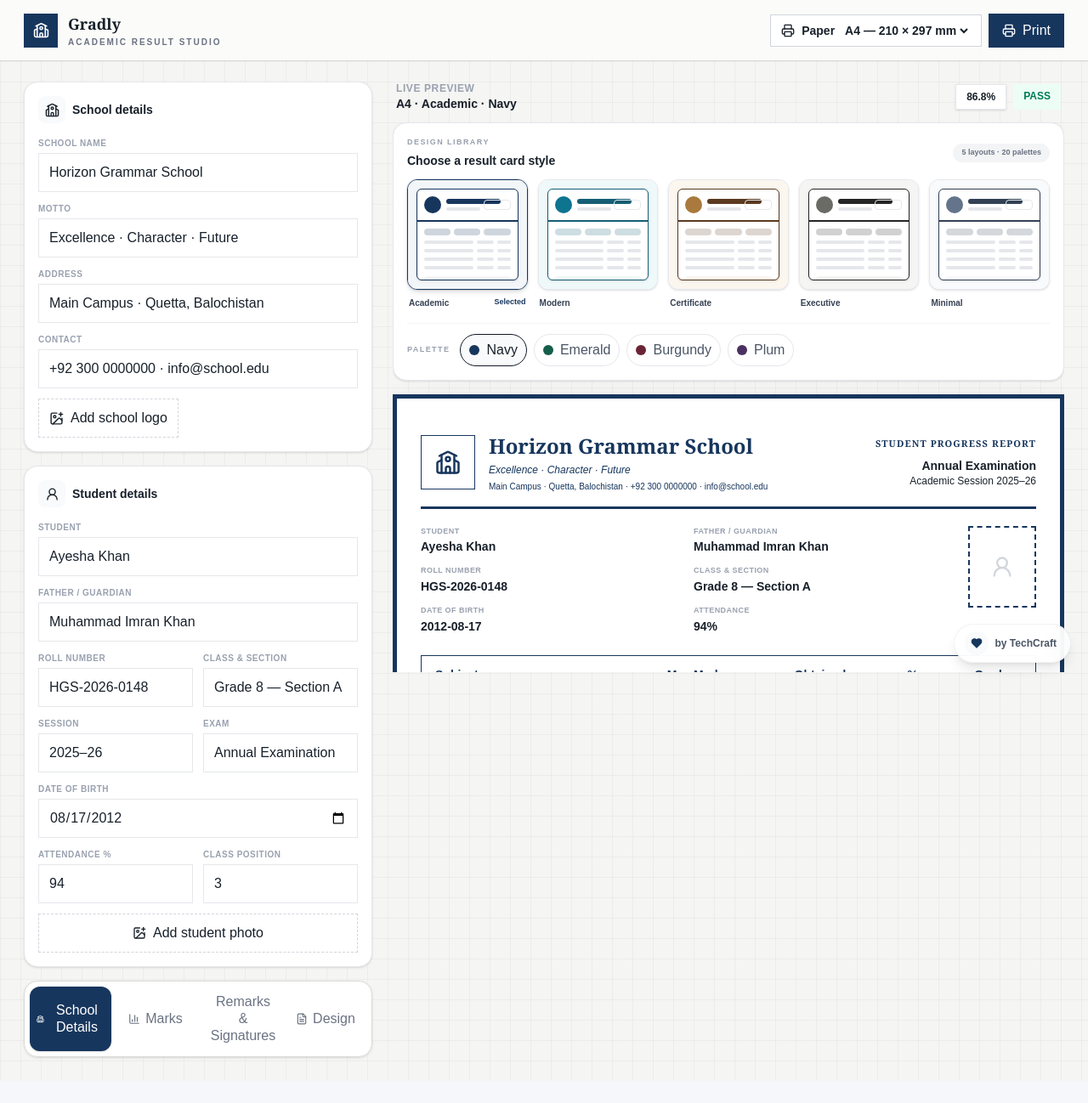
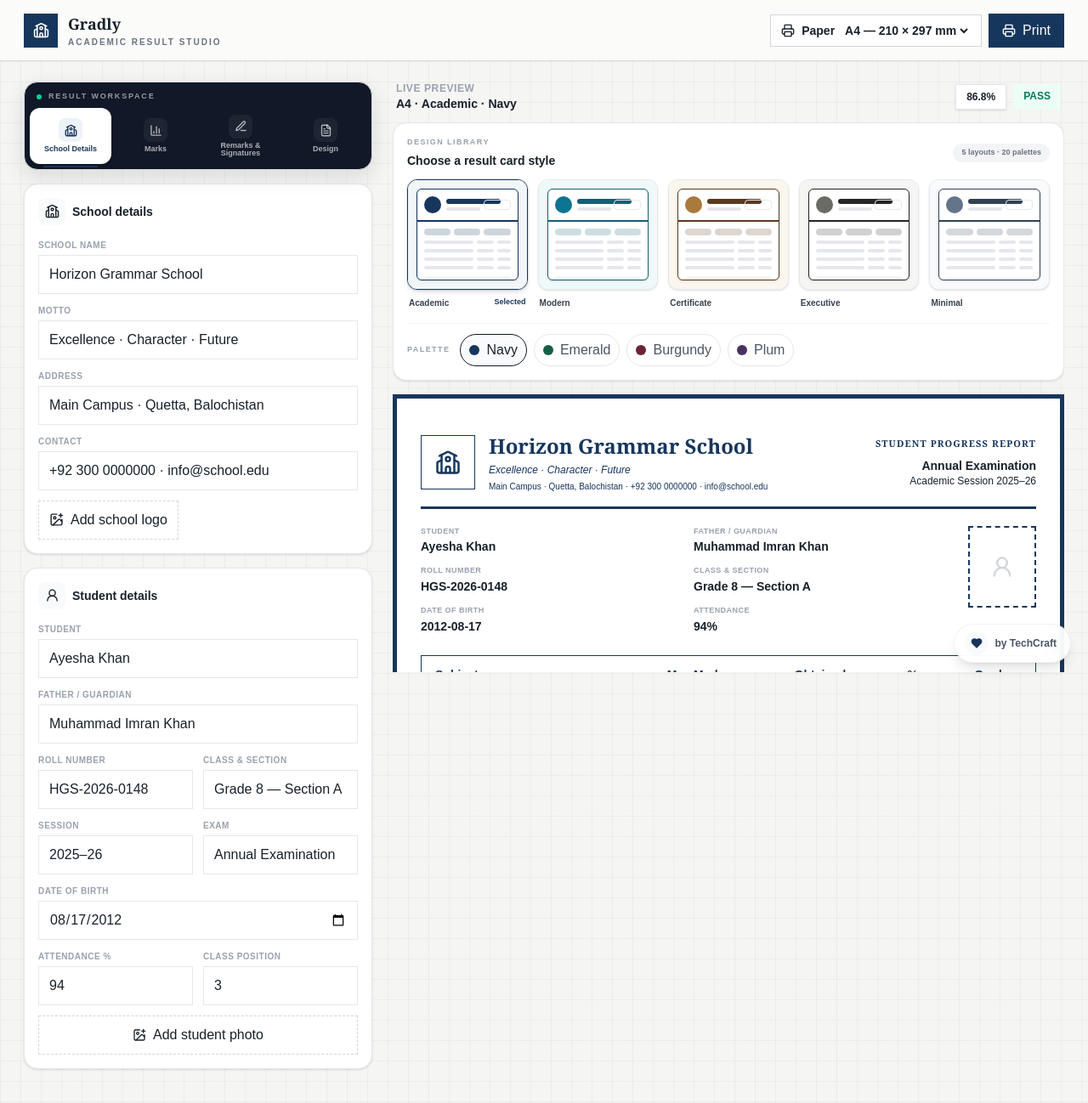
Before and after one commit to merajNizBaloch/gradly, a Next.js app: page / in a window 1280 px wide. Shown: the whole page at 85% size. Before the commit the page ends 1272 px from the top, so only its background shows below. Built offline with nearby package versions, Linux system fonts and the light colour scheme.

Commit message:
Move sidebar tabs to top of Gradly left panel

```diff
--- a/src/app/components/sidebar-tabs.tsx
+++ b/src/app/components/sidebar-tabs.tsx
@@ -1,16 +1,16 @@
 "use client";
 
-import { BarChart3, FileText, School, PenLine } from "lucide-react";
+import { BarChart3, FileText, PenLine, School } from "lucide-react";
 import { useEffect, useState } from "react";
 import { createPortal } from "react-dom";
 
 type TabId = "school" | "marks" | "remarks" | "design";
 
-const tabs: { id: TabId; label: string; icon: typeof School }[] = [
-  { id: "school", label: "School Details", icon: School },
-  { id: "marks", label: "Marks", icon: BarChart3 },
-  { id: "remarks", label: "Remarks & Signatures", icon: PenLine },
-  { id: "design", label: "Design", icon: FileText },
+const tabs: { id: TabId; label: string; shortLabel: string; icon: typeof School }[] = [
+  { id: "school", label: "School Details", shortLabel: "School", icon: School },
+  { id: "marks", label: "Marks", shortLabel: "Marks", icon: BarChart3 },
+  { id: "remarks", label: "Remarks & Signatures", shortLabel: "Remarks", icon: PenLine },
+  { id: "design", label: "Design", shortLabel: "Design", icon: FileText },
 ];
 
 const panelGroups: Record<TabId, string[]> = {
@@ -25,22 +25,29 @@ export default function SidebarTabs() {
   const [mount, setMount] = useState<HTMLElement | null>(null);
 
   useEffect(() => {
-    const findSidebar = () => {
-      const sidebar = document.querySelector<HTMLElement>("section.no-print.space-y-4");
-      if (sidebar) setMount(sidebar);
+    const sidebar = document.querySelector<HTMLElement>("section.no-print.space-y-4");
+    if (!sidebar) return;
+
+    const slot = document.createElement("div");
+    slot.setAttribute("data-gradly-sidebar-tabs-slot", "true");
+    sidebar.insertBefore(slot, sidebar.firstElementChild);
+    setMount(slot);
+
+    return () => {
+      slot.remove();
     };
-
-    findSidebar();
-    const observer = new MutationObserver(findSidebar);
-    observer.observe(document.body, { childList: true, subtree: true });
-    return () => observer.disconnect();
   }, []);
 
   useEffect(() => {
     if (!mount) return;
+    const sidebar = mount.parentElement;
+    if (!sidebar) return;
 
-    const panels = Array.from(mount.children).filter(
-      (node): node is HTMLElement => node instanceof HTMLElement && !node.hasAttribute("data-gradly-sidebar-tabs")
+    const panels = Array.from(sidebar.children).filter(
+      (node): node is HTMLElement =>
+        node instanceof HTMLElement &&
+        node !== mount &&
+        !node.hasAttribute("data-gradly-sidebar-tabs-slot")
     );
 
     panels.forEach((panel) => {
@@ -57,25 +64,44 @@ export default function SidebarTabs() {
   return createPortal(
     <div
       data-gradly-sidebar-tabs
-      className="sticky top-0 z-20 mb-1 overflow-hidden rounded-2xl border border-[#d9d9d4] bg-white/95 p-1.5 shadow-sm backdrop-blur"
+      className="relative z-20 overflow-hidden rounded-2xl border border-[#d7d9dd] bg-[#111827] p-1.5 shadow-[0_8px_24px_rgba(15,23,42,0.12)]"
     >
-      <div className="grid grid-cols-2 gap-1 sm:grid-cols-4">
-        {tabs.map(({ id, label, icon: Icon }) => {
+      <div className="flex items-center gap-2 px-2 pb-1.5 pt-1">
+        <span className="h-1.5 w-1.5 rounded-full bg-emerald-400" />
+        <span className="text-[9px] font-extrabold uppercase tracking-[0.2em] text-white/55">
+          Result workspace
+        </span>
+      </div>
+
+      <div className="grid grid-cols-4 gap-1">
+        {tabs.map(({ id, label, shortLabel, icon: Icon }) => {
           const selected = active === id;
           return (
             <button
               key={id}
               type="button"
               onClick={() => setActive(id)}
-              className={`flex min-h-11 items-center justify-center gap-1.5 rounded-xl px-2 py-2 text-[10px] font-bold transition sm:text-[11px] ${
+              title={label}
+              aria-label={label}
+              aria-pressed={selected}
+              className={`group relative flex min-h-[54px] flex-col items-center justify-center gap-1 rounded-xl px-1.5 py-2 transition-all duration-200 ${
                 selected
-                  ? "bg-[#17365D] text-white shadow-sm"
-                  : "text-gray-500 hover:bg-gray-50 hover:text-gray-900"
+                  ? "bg-white text-[#17365D] shadow-md"
+                  : "text-white/65 hover:bg-white/10 hover:text-white"
               }`}
-              aria-pressed={selected}
             >
-              <Icon size={14} />
-              <span className="leading-tight">{label}</span>
+              {selected && (
+                <span className="absolute inset-x-4 -bottom-1 h-0.5 rounded-full bg-[#17365D]" />
+              )}
+              <span
+                className={`grid h-7 w-7 place-items-center rounded-lg transition ${
+                  selected ? "bg-[#edf2f8]" : "bg-white/5 group-hover:bg-white/10"
+                }`}
+              >
+                <Icon size={15} strokeWidth={2.2} />
+              </span>
+              <span className="text-[9px] font-extrabold leading-none sm:hidden">{shortLabel}</span>
+              <span className="hidden text-[9px] font-extrabold leading-none sm:block">{label}</span>
             </button>
           );
         })}
```
